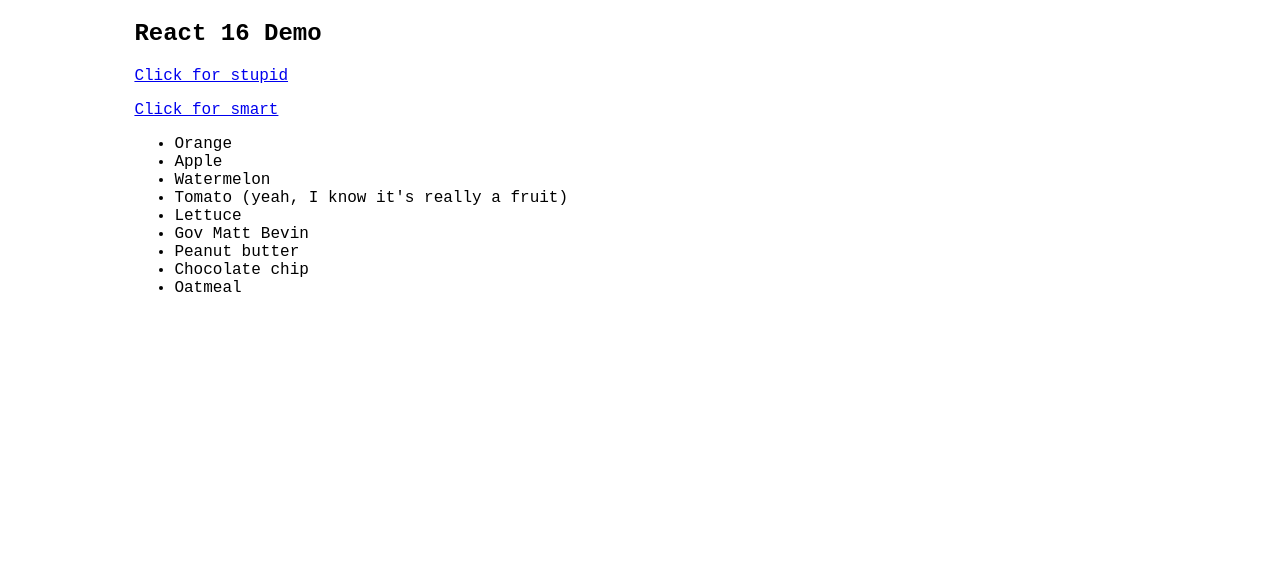
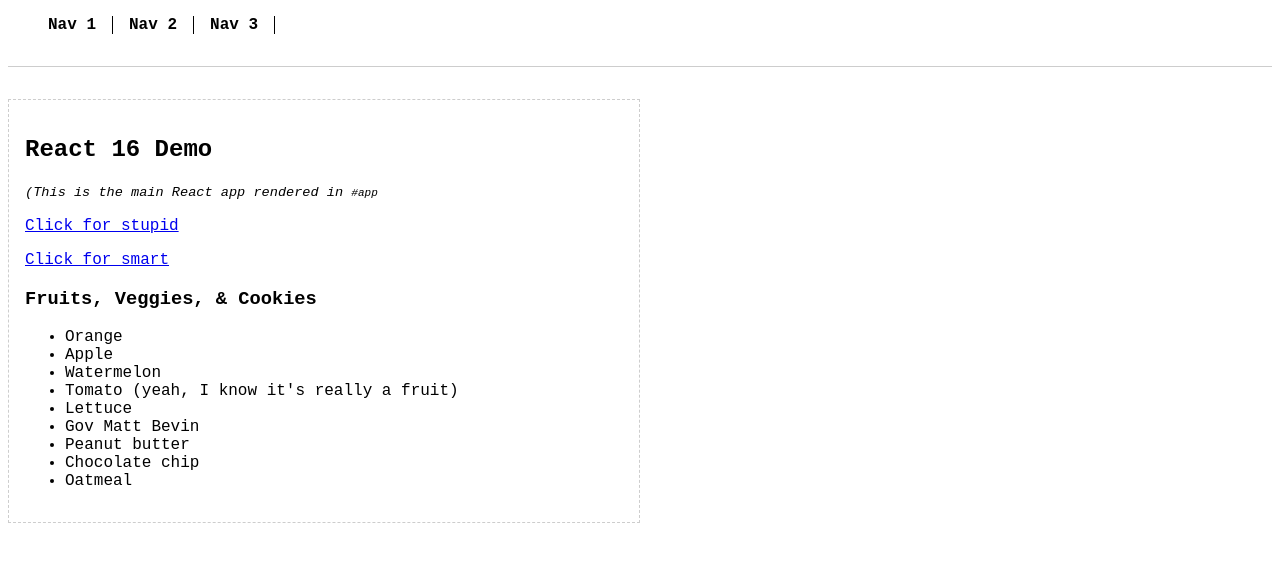
Before and after one commit to markbiek/react16-demo, a React app: page / in a window 1280 px wide. Built offline with nearby package versions, Linux system fonts and the light colour scheme; a web font is replaced by a local one.

Commit message:
Portal example

```diff
--- a/assets/app.js
+++ b/assets/app.js
@@ -7,11 +7,14 @@ import ErrorBoundary from './components/ErrorBoundary';
 import Stupid from './components/Stupid';
 import Smart from './components/Smart';
 import Lists from './components/Lists';
+import Nav from './components/Nav';
 
 class App extends React.Component {
     render() {
         return (
             <div>
+                <Nav />
+                <p><small>(This is the main React app rendered in <code>#app</code></small></p>
                 <Stupid />
                 <ErrorBoundary>
                     <Smart />
--- a/assets/app.scss
+++ b/assets/app.scss
@@ -4,11 +4,38 @@
     box-sizing: border-box;
 }
 
+small {
+    font-style: italic;
+    font-size: .85em;
+}
+
 body {
     font-family: 'Nanum Gothic Coding', monospace;
 }
 
+nav {
+    border-bottom: 1px solid #cdcdcd;
+    padding-bottom: 1em;
+    margin-bottom: 2em;
+
+    ul {
+        display: flex;
+        justify-content: flex-start;
+        align-items: center;
+        list-style-type: none;
+
+        li {
+            display: block;
+            margin-right: 1em;
+            padding-right: 1em;
+            font-weight: bold;
+            border-right: 1px solid #000;
+        }
+    }
+}
+
 section {
-    width: 80%;
-    margin: 0 auto;
+    width: 50%;
+    padding: 1em;
+    border: 1px dashed #cdcdcd;
 }
--- a/assets/components/Lists.js
+++ b/assets/components/Lists.js
@@ -7,11 +7,14 @@ import Cookies from './Cookies';
 export default class Lists extends React.Component {
     render() {
         return (
-            <ul>
-                <Fruits />
-                <Veggies />
-                <Cookies />
-            </ul>
+            <div>
+                <h3>Fruits, Veggies, & Cookies</h3>
+                <ul>
+                    <Fruits />
+                    <Veggies />
+                    <Cookies />
+                </ul>
+            </div>
         );
     }
 }
--- /dev/null
+++ b/assets/components/Nav.js
@@ -0,0 +1,13 @@
+import React from 'react';
+import { createPortal } from 'react-dom';
+
+import NavItems from './NavItems';
+
+export default class Nav extends React.Component {
+    render() {
+        return createPortal(
+            <NavItems />,
+            document.getElementById('nav')
+        );
+    }
+}
--- /dev/null
+++ b/assets/components/NavItems.js
@@ -0,0 +1,13 @@
+import React from 'react';
+
+export default class NavItems extends React.Component {
+    render() {
+        return (
+            <ul>
+                <li>Nav 1</li>
+                <li>Nav 2</li>
+                <li>Nav 3</li>
+            </ul>
+        )
+    }
+}
--- a/index.html
+++ b/index.html
@@ -14,6 +14,7 @@
     <link rel="stylesheet" href="bundle.css" type="text/css" media="all" />
 </head>
 <body>
+    <nav id="nav"></nav>
     <section>
         <h1>React 16 Demo</h1>
         <div id="app"></div>
```
